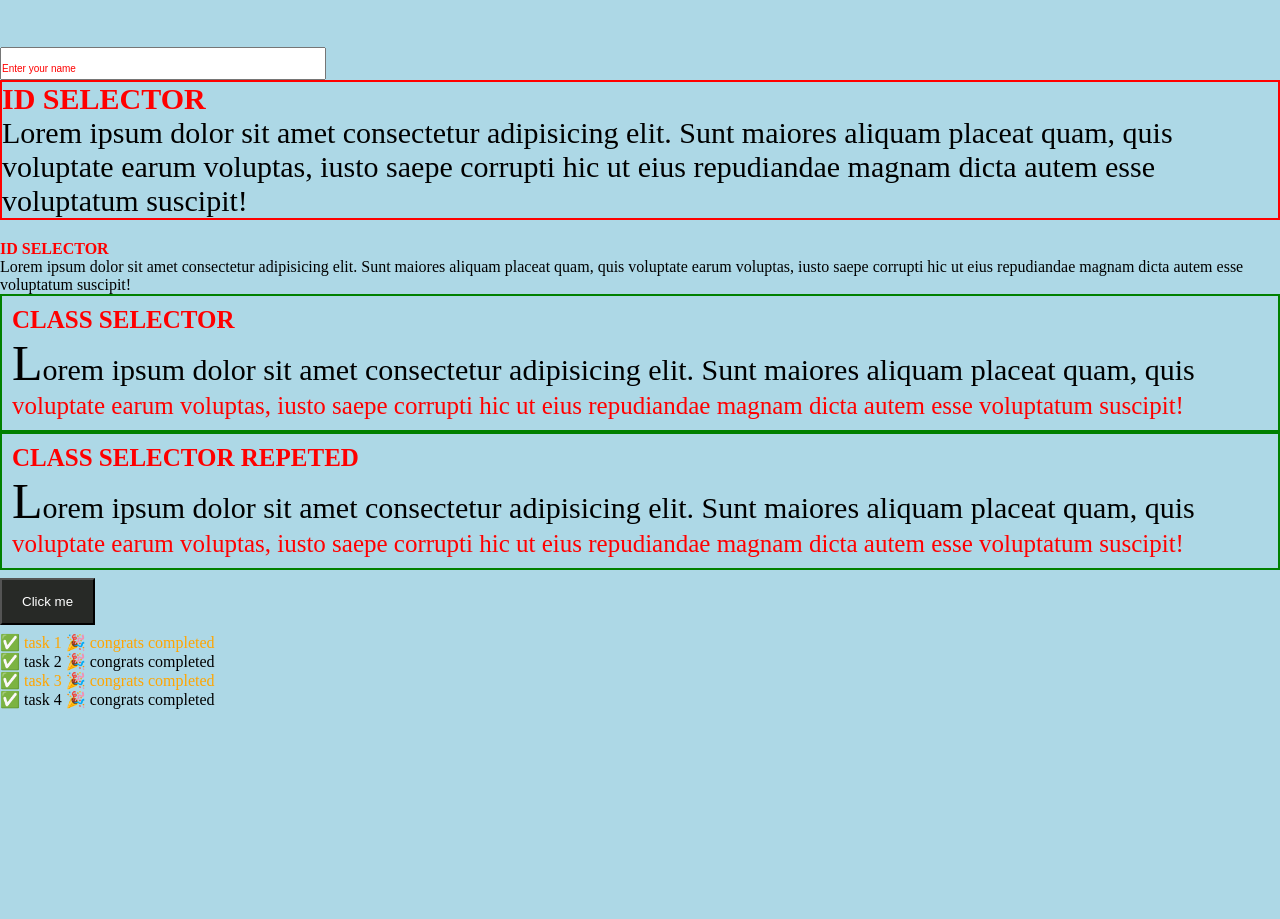
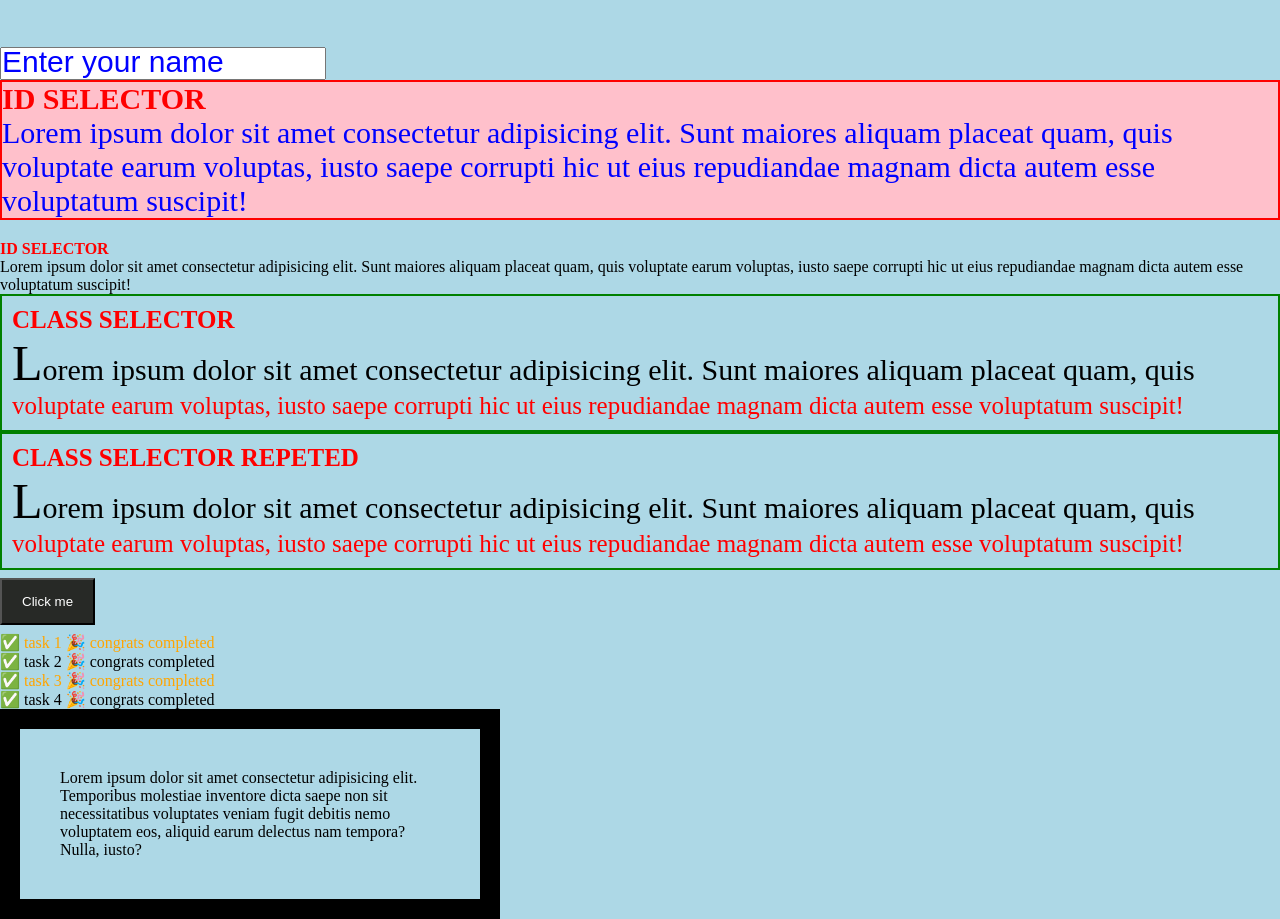
Before and after one commit to SJ22032003/geeks-module-3, a plain HTML site: page DAY-5-INTRO-CSS/index.html in a window 1280 px wide. Shown: the part 432-1351 px from the top of the page. Before the commit the page ends 1141 px from the top, so only its background shows below. Drawn offline with Linux system fonts and the light colour scheme.

Commit message:
feat: Add CSS class for paragraph in index.html and update styles.css

```diff
--- a/DAY-5-INTRO-CSS/index.html
+++ b/DAY-5-INTRO-CSS/index.html
@@ -78,7 +78,7 @@
     <!-- id selector -->
     <div id="myDiv">
       <h4 class="myFontStyle">ID SELECTOR</h4>
-      <p>
+      <p class="myDivPara" >
         Lorem ipsum dolor sit amet consectetur adipisicing elit. Sunt maiores
         aliquam placeat quam, quis voluptate earum voluptas, iusto saepe
         corrupti hic ut eius repudiandae magnam dicta autem esse voluptatum
@@ -126,5 +126,9 @@
       <li>task 4</li>
     </ul>
 
+    <div class="test-div">
+      Lorem ipsum dolor sit amet consectetur adipisicing elit. Temporibus molestiae inventore dicta saepe non sit necessitatibus voluptates veniam fugit debitis nemo voluptatem eos, aliquid earum delectus nam tempora? Nulla, iusto?
+    </div>
+
   </body>
 </html>
--- a/DAY-5-INTRO-CSS/styles.css
+++ b/DAY-5-INTRO-CSS/styles.css
@@ -11,6 +11,7 @@
 * {
   margin: 0;
   padding: 0;
+  box-sizing: border-box;
 }
 
 /**
@@ -31,10 +32,15 @@ h1, h2, h3, h4, .myDivClass {
  * Style the element with the id "myDiv" by adding padding, border, font size, and margin.
  */
 #myDiv {
+  background-color: pink;
   margin-bottom: 20px;
   border: 2px solid red;
   font-size: 30px;
   margin-bottom: 20px;
+}
+
+.myDivPara {
+  color: blue;
 }
 
 /**
@@ -106,8 +112,8 @@ h1, h2, h3, h4, .myDivClass {
  * Set the color and font size of the placeholder text of the element with the id "myInput".
  */
 #myInput::placeholder {
-  color: red;
-  font-size: 10px;
+  color: blue;
+  font-size: 30px;
 }
 
 /**
@@ -130,3 +136,11 @@ h1, h2, h3, h4, .myDivClass {
 #myList > li::after {
   content: " 🎉 congrats completed";
 }
+
+.test-div {
+  border: 20px solid black;
+  width: 500px;
+  padding: 40px;
+  max-width: 500px;
+  min-width: 200px;
+}
--- /dev/null
+++ b/revison-flex/style.css
@@ -0,0 +1,42 @@
+* {
+  margin: 0;
+  padding: 0;
+  box-sizing: border-box;
+}
+
+body {
+  min-height: 100vh;
+}
+
+.parent {
+  background-color: gray;
+  min-height: inherit;
+
+
+  display: flex;
+  flex-direction: column;
+  justify-content: center;
+  align-items: center;
+  gap: 20px;
+  /* flex-wrap: wrap; */
+
+}
+
+.child {
+  background-color: red;
+  width: 100px;
+  height: 100px;
+  border: 2px solid black;
+}
+
+.child1 {
+  flex-grow: 1;
+}
+
+.child2 {
+  flex-grow: 2;
+}
+
+.child4 {
+  flex-grow: 4;
+}
```
Also changed, not shown: revison-flex/index.html (added, +19 -0 lines).
